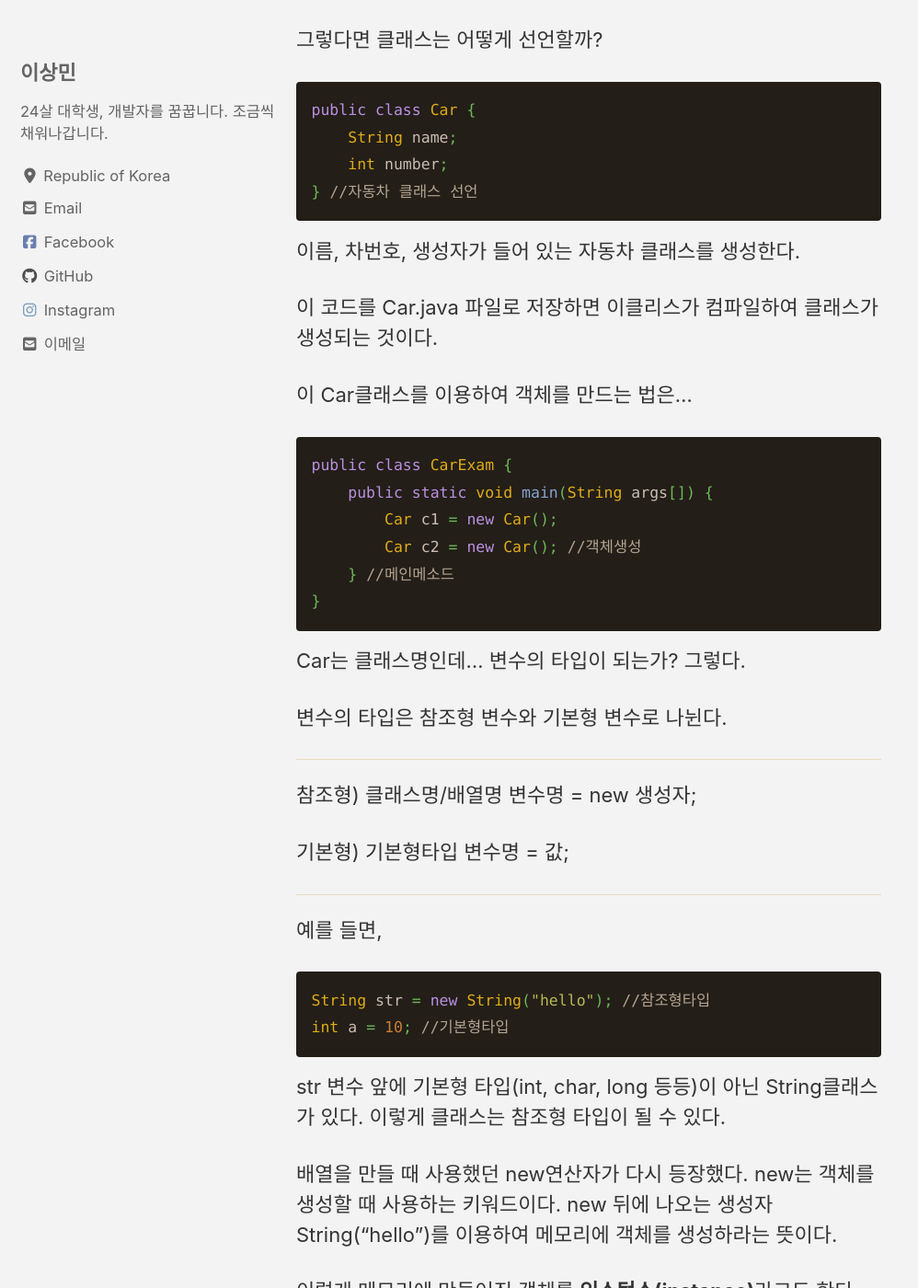
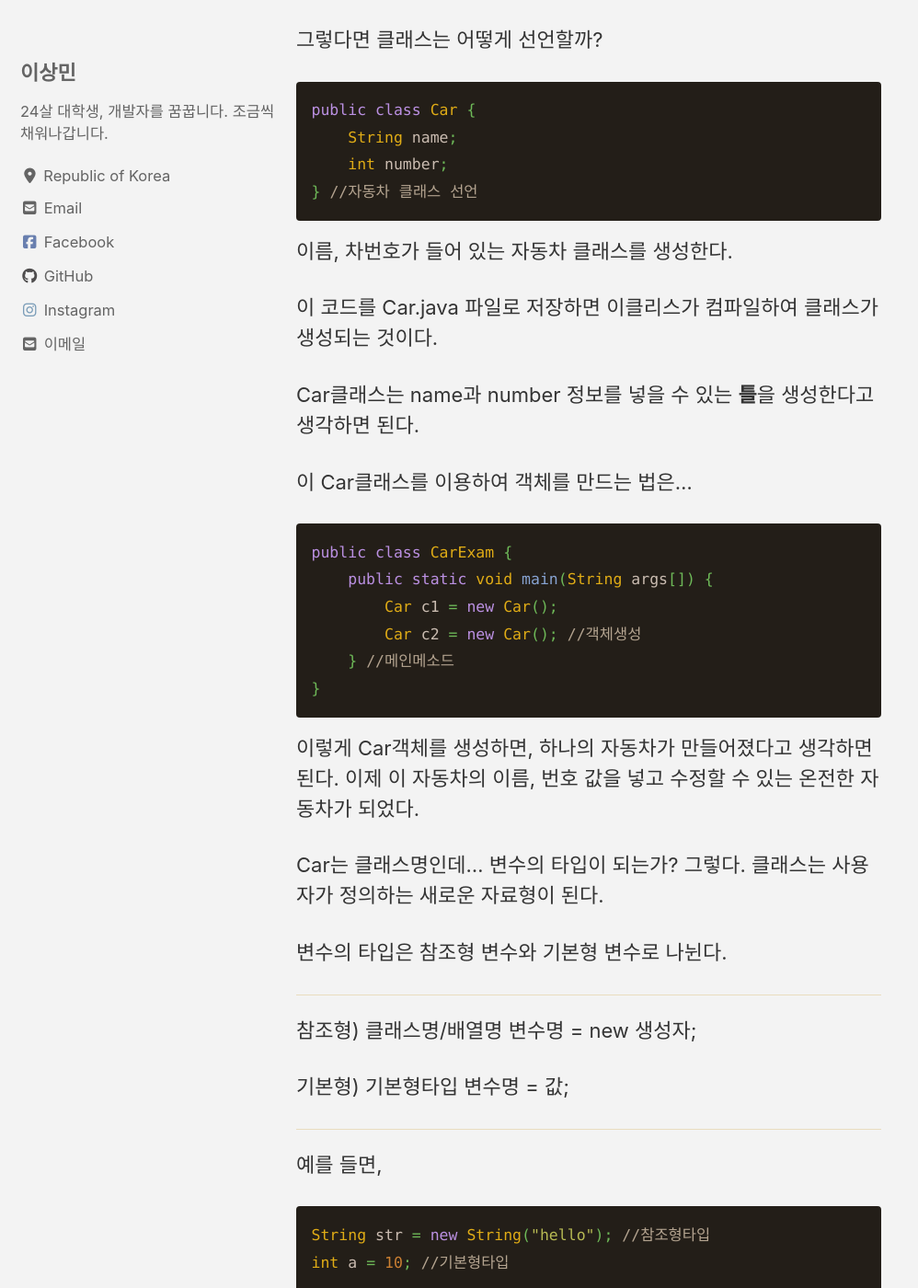
Before and after one commit to sang0436/sang0436.github.io, a Jekyll site: the page built from _posts/2021-01-28-클래스와-객체.md, in a window 1280 px wide and 1400 px high, scrolled down 434 px. Shown: the whole window at 92% size, without its empty margins (0-998 px from the left). Built offline with Jekyll 4.4.1, drawn with Linux system fonts in a browser that asks for light colours; cached includes are drawn as plain includes; nearby versions of some CDN libraries; comment, search, counter and statistics services are not loaded; some of the changed text lies outside the part shown.

Commit message:
Update 2021-01-28-클래스와-객체.md

````diff
--- a/_posts/2021-01-28-클래스와-객체.md
+++ b/_posts/2021-01-28-클래스와-객체.md
@@ -19,9 +19,11 @@ public class Car {
 } //자동차 클래스 선언
 ```
 
-이름, 차번호, 생성자가 들어 있는 자동차 클래스를 생성한다.
+이름, 차번호가 들어 있는 자동차 클래스를 생성한다.
 
 이 코드를 Car.java 파일로 저장하면 이클리스가 컴파일하여 클래스가 생성되는 것이다.
+
+Car클래스는 name과 number 정보를 넣을 수 있는 **틀**을 생성한다고 생각하면 된다.
 
 이 Car클래스를 이용하여 객체를 만드는 법은...
 
@@ -33,9 +35,11 @@ public class CarExam {
     } //메인메소드
 }
 ```
+이렇게 Car객체를 생성하면, 하나의 자동차가 만들어졌다고 생각하면 된다.
+이제 이 자동차의 이름, 번호 값을 넣고 수정할 수 있는 온전한 자동차가 되었다.
 
 Car는 클래스명인데... 변수의 타입이 되는가? 그렇다.
-
+클래스는 사용자가 정의하는 새로운 자료형이 된다.
 
 
 변수의 타입은 참조형 변수와 기본형 변수로 나뉜다.
@@ -65,6 +69,13 @@ str은 참조형 변수라면 str 자체엔 어떤 값이 저장되어 있는
 
 (C언어의 포인터와 비슷한 개념!)
 
-
+## 그렇다면 배열은 객체인가?
+그렇다. 배열은 객체로 생각한다.
+int[] a;
+이렇게만 선언했다고 해보자. a에 대한 정보는 무엇인가? 단지 '배열'이다. 라는 정보밖에 없다.
+마치 Car 클래스를 선언했고, 클래스를 객체화 하지 않은 것과 같은 의미다.
+int[] a = new int[5];
+구체화되었다. a는 5개의 정수를 저장하는 배열을 가리키는 변수다!
+객체화를 시킨 것과 같은 의미다.
 
 String클래스와 생성자에 대해선 다음 포스트에 정리하겠다.
````
